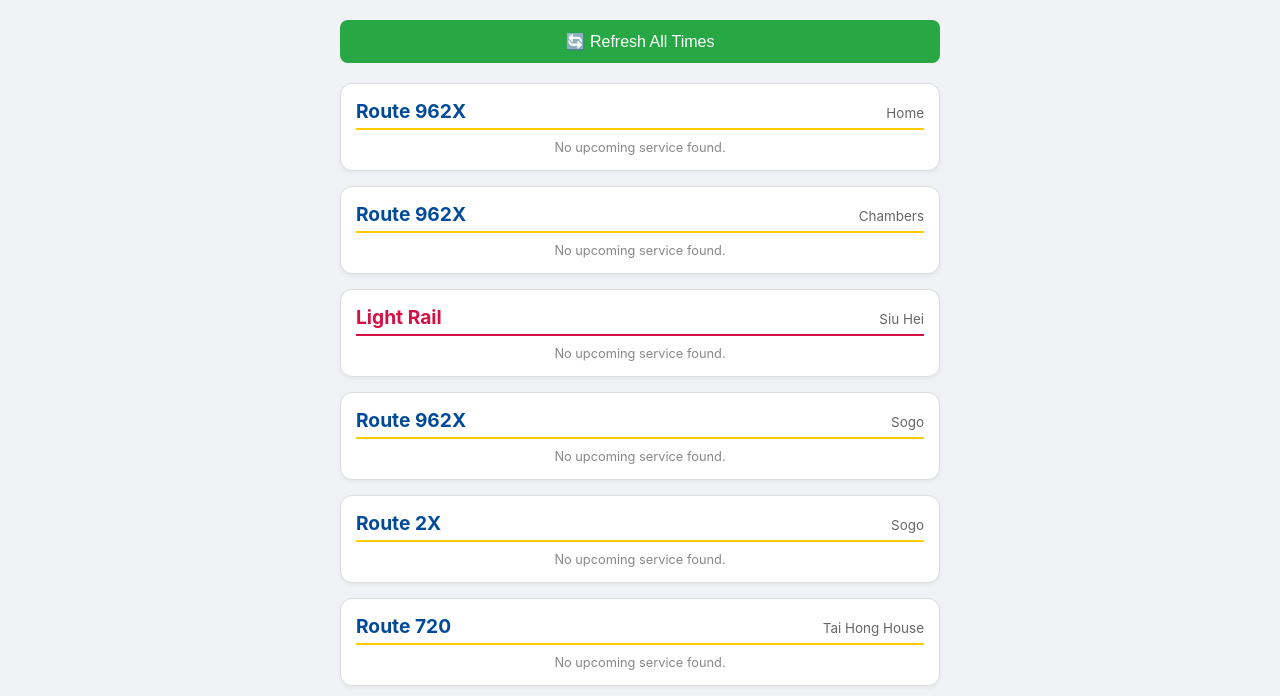
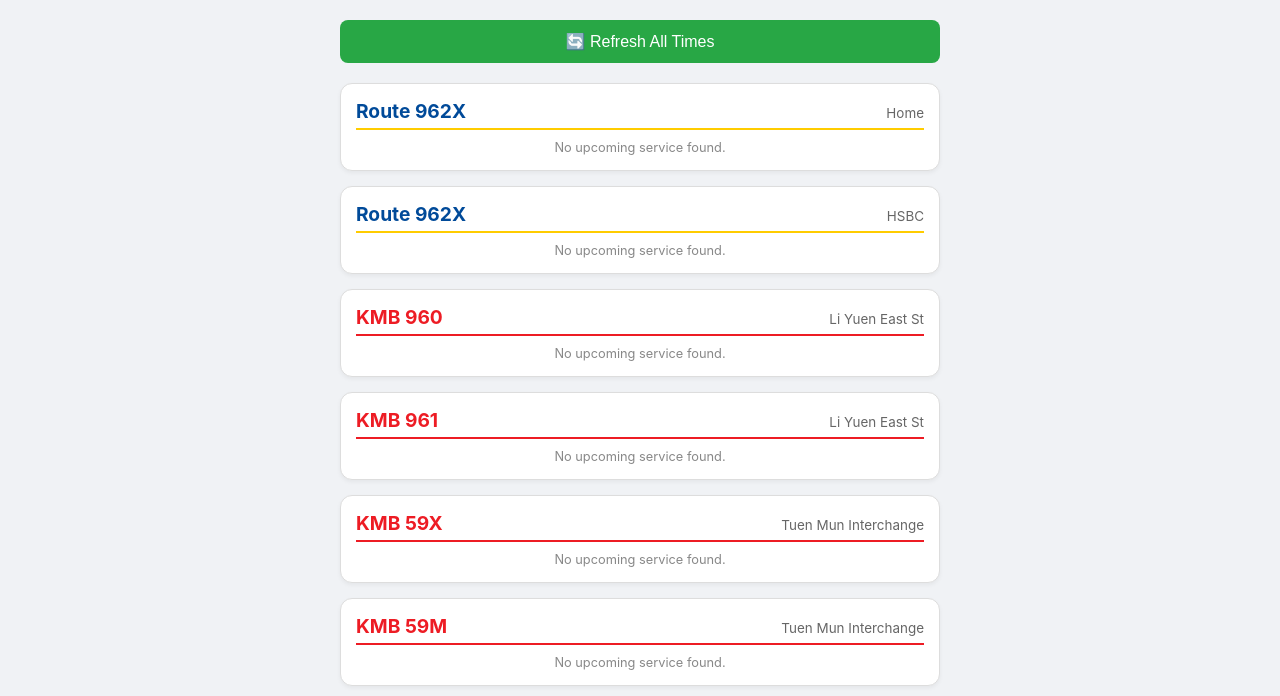
Before and after one commit to chrishhfung/KETA, a plain HTML site: page index.html in a window 1280 px wide. Shown: the part 104-800 px from the top of the page. Drawn offline with Linux system fonts and the light colour scheme; no server answers.

Commit message:
Add files via upload

```diff
--- a/index.html
+++ b/index.html
@@ -3,7 +3,7 @@
 <head>
     <meta charset="UTF-8">
     <meta name="viewport" content="width=device-width, initial-scale=1.0, maximum-scale=1.0, user-scalable=no">
-    <title>My Bus & LRT Dashboard</title>
+    <title>My Transit Dashboard</title>
     <style>
         body { font-family: -apple-system, sans-serif; background: #f0f2f5; padding: 15px; margin: 0; }
         .header { text-align: center; padding: 20px 0; background: #004a99; color: white; margin-bottom: 20px; border-radius: 0 0 15px 15px; }
@@ -12,9 +12,11 @@
         .route-section { background: white; border-radius: 12px; padding: 15px; margin-bottom: 15px; box-shadow: 0 2px 4px rgba(0,0,0,0.05); border: 1px solid #ddd; }
         .route-title { font-weight: bold; font-size: 1.2em; color: #004a99; border-bottom: 2px solid #ffcc00; padding-bottom: 5px; margin-bottom: 10px; display: flex; justify-content: space-between; align-items: baseline; }
 
-        /* Light Rail Specific Styling */
+        /* Provider Specific Colors */
         .lrt-title { color: #d31145; border-bottom-color: #d31145; }
         .lrt-box { background: #d31145 !important; color: white !important; }
+        .kmb-title { color: #ed1c24; border-bottom-color: #ed1c24; }
+        .kmb-box { background: #ed1c24 !important; color: white !important; }
 
         .eta-row { display: flex; justify-content: space-between; align-items: center; padding: 8px 0; border-bottom: 1px solid #eee; }
         .eta-row:last-child { border-bottom: none; }
@@ -26,7 +28,6 @@
         .status { font-size: 0.8em; color: #888; text-align: center; margin-top: 5px; }
     </style>
 </head>
-
 <body>
 
 <div class="header">
@@ -40,25 +41,34 @@
 </div>
 
 <script>
-    // --- CITYBUS CONFIG ---
     const BUS_STOPS = [
-        { type: 'BUS', label: "Home", stopId: "002011", route: "962X" },
-        { type: 'BUS', label: "Chambers", stopId: "001122", route: "962X" },
-        { type: 'BUS', label: "Sogo", stopId: "002438", route: "962X" },
-        { type: 'BUS', label: "Sogo", stopId: "002438", route: "2X" },
-        { type: 'BUS', label: "Tai Hong House", stopId: "001313", route: "720" },
-        { type: 'BUS', label: "Tai Hong House", stopId: "001313", route: "720A" },
-        { type: 'BUS', label: "Tai Hong House", stopId: "001313", route: "2X" },
-        { type: 'BUS', label: "Tai Cheong Street", stopId: "001304", route: "720" }
+        { type: 'BUS', provider: 'CTB', label: "Home", stopId: "002011", route: "962X" },
+        { type: 'BUS', provider: 'CTB', label: "HSBC", stopId: "001122", route: "962X" },
+
+        // KMB Results (4 items)
+        { type: 'BUS', provider: 'KMB', label: "Li Yuen East St", stopId: "83B717529F9794BC", route: "960", serviceType: "1" },
+        { type: 'BUS', provider: 'KMB', label: "Li Yuen East St", stopId: "83B717529F9794BC", route: "961", serviceType: "1" },
+        { type: 'BUS', provider: 'KMB', label: "Tuen Mun Interchange", stopId: "A8B22902BD665766", route: "59X", serviceType: "1" },
+        { type: 'BUS', provider: 'KMB', label: "Tuen Mun Interchange", stopId: "A8B22902BD665766", route: "59M", serviceType: "1" },
+
+        // Remaining Citybus stops
+        { type: 'BUS', provider: 'CTB', label: "Sogo", stopId: "002438", route: "962X" },
+        { type: 'BUS', provider: 'CTB', label: "Sogo", stopId: "002438", route: "2X" },
+        { type: 'BUS', provider: 'CTB', label: "Tai Hong House", stopId: "001313", route: "720" },
+        { type: 'BUS', provider: 'CTB', label: "Tai Hong House", stopId: "001313", route: "720A" },
+        { type: 'BUS', provider: 'CTB', label: "Tai Hong House", stopId: "001313", route: "2X" },
+        { type: 'BUS', provider: 'CTB', label: "Tai Cheong Street", stopId: "001304", route: "720" }
     ];
 
-    // --- MTR LIGHT RAIL CONFIG ---
     const LRT_STOPS = [
         { type: 'LRT', label: "Siu Hei", stationId: "240" }
     ];
 
     async function fetchBusETA(stop) {
-        const url = `https://rt.data.gov.hk/v2/transport/citybus/eta/CTB/${stop.stopId}/${stop.route}`;
+        let url = (stop.provider === 'CTB')
+            ? `https://rt.data.gov.hk/v2/transport/citybus/eta/CTB/${stop.stopId}/${stop.route}`
+            : `https://data.etabus.gov.hk/v1/transport/kmb/eta/${stop.stopId}/${stop.route}/${stop.serviceType}`;
+
         try {
             const response = await fetch(url);
             const json = await response.json();
@@ -75,11 +85,7 @@
             if (json.platform_list) {
                 json.platform_list.forEach(p => {
                     p.route_list.forEach(r => {
-                        allArrivals.push({
-                            route: r.route_no,
-                            dest: r.dest_en,
-                            time: r.time_en
-                        });
+                        allArrivals.push({ route: r.route_no, dest: r.dest_en, time: r.time_en });
                     });
                 });
             }
@@ -92,42 +98,50 @@
         const updateText = document.getElementById('last-updated');
         updateText.innerText = "Updating...";
 
-        // Fetch data
-        const busResults = await Promise.all(BUS_STOPS.map(fetchBusETA));
-        const lrtResults = await Promise.all(LRT_STOPS.map(fetchLrtETA));
+        const [busResults, lrtResults] = await Promise.all([
+            Promise.all(BUS_STOPS.map(fetchBusETA)),
+            Promise.all(LRT_STOPS.map(fetchLrtETA))
+        ]);
 
-        // --- RE-ORDERING LOGIC ---
-        // Take bus results and insert LRT result at the 3rd position (Index 2)
+        // RE-ORDERING:
+        // 2 Citybus + 4 KMB = 6 items.
+        // LRT moves to index 6 (7th item).
         let combinedResults = [...busResults];
-        combinedResults.splice(2, 0, ...lrtResults);
+        combinedResults.splice(6, 0, ...lrtResults);
 
         dashboard.innerHTML = "";
 
         combinedResults.forEach(res => {
             let etaHtml = "";
-            let titleClass = (res.type === 'LRT') ? "lrt-title" : "";
-            let timeBoxClass = (res.type === 'LRT') ? "lrt-box" : "";
-            let routeLabel = (res.type === 'LRT') ? "Light Rail" : `Route ${res.route}`;
+            let titleClass = "";
+            let timeBoxClass = "";
+            let routeLabel = "";
+
+            if (res.type === 'LRT') {
+                titleClass = "lrt-title";
+                timeBoxClass = "lrt-box";
+                routeLabel = "Light Rail";
+            } else if (res.provider === 'KMB') {
+                titleClass = "kmb-title";
+                timeBoxClass = "kmb-box";
+                routeLabel = `KMB ${res.route}`;
+            } else {
+                routeLabel = `Route ${res.route}`;
+            }
 
             if (res.data.length > 0) {
                 res.data.slice(0, 3).forEach(item => {
-                    let displayTime = "";
-                    let destinationText = "";
+                    let displayTime, destinationText;
 
                     if (res.type === 'BUS') {
                         const diff = Math.round((new Date(item.eta) - new Date()) / 60000);
                         displayTime = diff <= 0 ? "Arriving" : `${diff} mins`;
-                        destinationText = `to ${item.dest_en}`;
+                        destinationText = `to ${item.dest_en || item.dest}`;
                     } else {
                         displayTime = item.time;
                         destinationText = `<b>${item.route}</b> to ${item.dest}`;
                     }
-
-                    etaHtml += `
-                        <div class="eta-row">
-                            <div class="time-box ${timeBoxClass}">${displayTime}</div>
-                            <div class="destination">${destinationText}</div>
-                        </div>`;
+                    etaHtml += `<div class="eta-row"><div class="time-box ${timeBoxClass}">${displayTime}</div><div class="destination">${destinationText}</div></div>`;
                 });
             } else {
                 etaHtml = `<div class="status">No upcoming service found.</div>`;
@@ -140,10 +154,8 @@
                         <span style="font-size: 0.7em; color: #666; font-weight: normal;">${res.label}</span>
                     </div>
                     ${etaHtml}
-                </div>
-            `;
+                </div>`;
         });
-
         updateText.innerText = "Last updated: " + new Date().toLocaleTimeString();
     }
 
```
